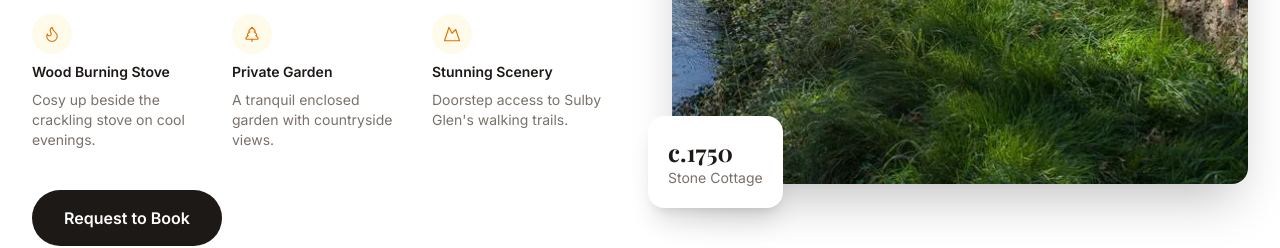
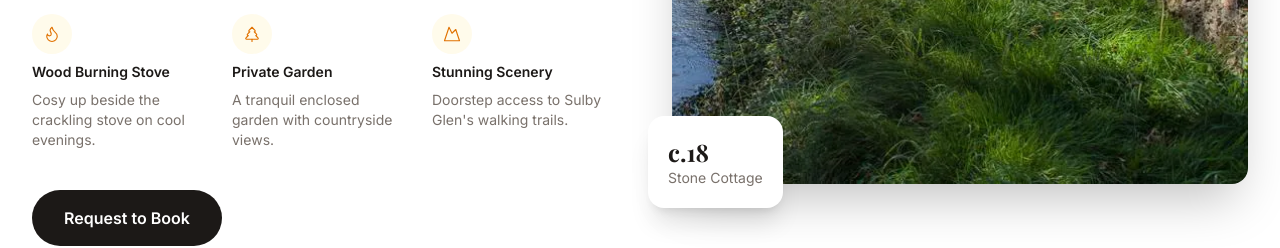
Before and after one commit to barryfearon/glenmooarcottageretreat, a Next.js app: page / in a window 1280 px wide. Shown: the part 1620-1868 px from the top of the page. Built offline with nearby package versions, Linux system fonts and the light colour scheme; a web font is replaced by a local one.

Commit message:
updated to c.18

```diff
--- a/src/components/About.tsx
+++ b/src/components/About.tsx
@@ -84,7 +84,7 @@ export default function About({ onBook }: { onBook: () => void }) {
             </div>
             {/* Floating badge */}
             <div className="absolute -bottom-6 -left-6 bg-white rounded-2xl shadow-xl p-5">
-              <p className="font-serif text-2xl font-bold text-stone-900">c.1750</p>
+              <p className="font-serif text-2xl font-bold text-stone-900">c.18</p>
               <p className="text-stone-500 text-sm">Stone Cottage</p>
             </div>
           </div>
```
